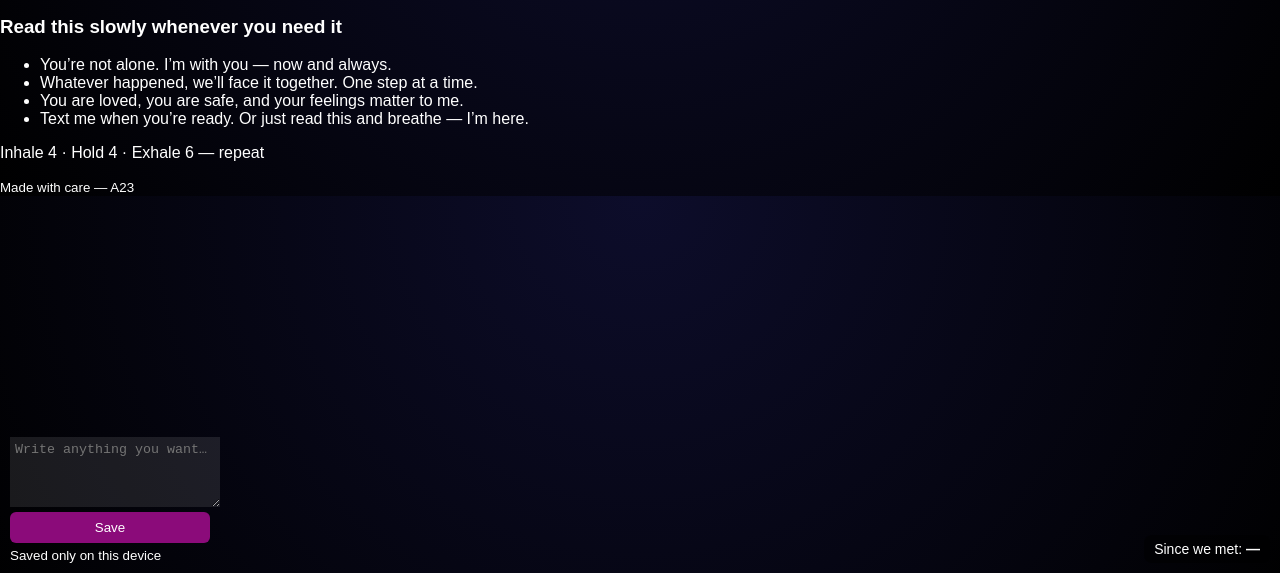
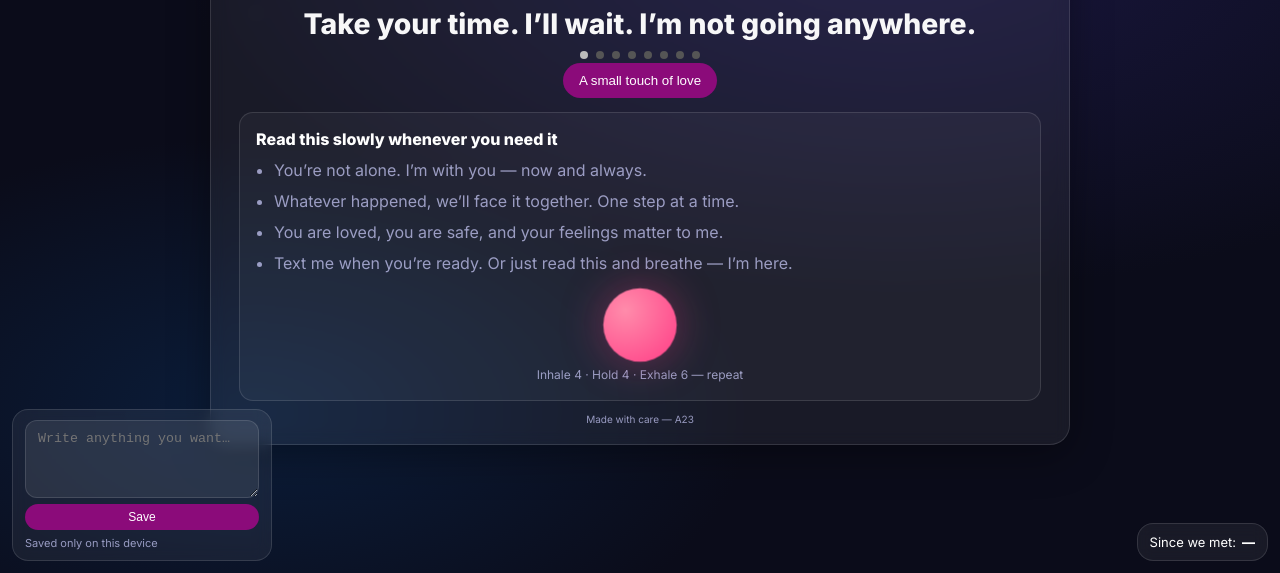
Before and after one commit to ii1123/ii1123.github.io, a plain HTML site: page index.html in a window 1280 px wide. Shown: the part 227-800 px from the top of the page. Drawn offline with Linux system fonts and the light colour scheme.

Commit message:
Update style.css

```diff
--- a/style.css
+++ b/style.css
@@ -1,83 +1,114 @@
-body {
-  margin: 0;
-  font-family: 'Poppins', sans-serif;
-  color: #fff;
-  background: radial-gradient(circle at top, #0d0d2b, #000000);
-  overflow-x: hidden;
+:root{
+  --bg:#0b0c1a;
+  --bg2:#0e0f24;
+  --ink:#fff;
+  --muted:#cfd0ffb3;
+  --accent:#ff3d86;
+  --accent2:#8B0B7A;
+  --glass: rgba(255,255,255,.06);
+  --glass-border: rgba(255,255,255,.12);
+}
+*{box-sizing:border-box} html,body{height:100%}
+body{
+  margin:0; color:var(--ink);
+  font-family:Inter,system-ui,Arial,sans-serif;
+  background: radial-gradient(1200px 600px at 70% 20%, #1a1740 0%, transparent 60%),
+              radial-gradient(900px 500px at 20% 80%, #0b1d3a 0%, transparent 55%),
+              var(--bg);
+  overflow-x:hidden;
 }
 
-.section {
-  min-height: 100vh;
-  display: flex;
-  flex-direction: column;
-  align-items: center;
-  justify-content: center;
-  text-align: center;
+/* background */
+#bg-layer{position:fixed; inset:0; pointer-events:none; z-index:0;}
+.stars{
+  position:absolute; inset:0; opacity:.9;
+  background:
+   radial-gradient(2px 2px at 20% 30%, #fff, transparent 60%),
+   radial-gradient(1.5px 1.5px at 60% 70%, #d8d8ff, transparent 60%),
+   radial-gradient(1.8px 1.8px at 80% 20%, #fff, transparent 60%),
+   radial-gradient(1.2px 1.2px at 30% 80%, #cfcfff, transparent 60%),
+   radial-gradient(1.3px 1.3px at 50% 50%, #fefefe, transparent 60%);
+  animation: twinkle 6s infinite ease-in-out;
+}
+@keyframes twinkle{0%,100%{opacity:.9}50%{opacity:.7}}
+
+.wrap{position:relative; z-index:1; min-height:100svh; display:grid; place-items:center; padding:24px}
+.glass{
+  background: var(--glass);
+  border:1px solid var(--glass-border);
+  backdrop-filter: blur(8px);
+}
+.small{border-radius:16px; padding:10px 12px}
+.card{
+  width:min(860px,90vw); padding:28px 28px 18px;
+  border-radius:20px; box-shadow:0 10px 40px rgba(0,0,0,.35);
+}
+.head{display:grid; gap:8px; text-align:center}
+.title{margin:0; font-size:28px; font-weight:800; letter-spacing:.3px}
+.mini{margin:0; color:var(--muted); font-size:14px}
+.bigline{
+  text-align:center; margin:18px auto 8px;
+  font-weight:800; font-size:clamp(18px,3.4vw,28px);
+}
+.breathe{animation: breathe 6.5s ease-in-out infinite}
+@keyframes breathe{0%,100%{transform:scale(1);opacity:.95}50%{transform:scale(1.03);opacity:1}}
+
+.dots{display:flex; justify-content:center; gap:8px; margin:10px 0 4px}
+.dots span{width:8px;height:8px;border-radius:50%;background:#555}
+.dots .on{background:#bbb}
+
+.pill{border:none; background:var(--accent2); color:#fff; padding:10px 16px; border-radius:999px; cursor:pointer}
+.pill.sm{padding:6px 10px; font-size:12px}
+.row.center{display:flex; justify-content:center}
+
+.panel{margin-top:14px; padding:16px; border-radius:14px; background:rgba(255,255,255,.04); border:1px solid var(--glass-border)}
+.panel h3{margin:0 0 8px; font-size:16px}
+.panel ul{margin:0 0 14px 0; padding-left:18px; color:var(--muted); line-height:1.7}
+.panel li{margin:4px 0}
+
+.breath-wrap{display:grid; place-items:center; gap:8px; margin:12px 0 2px}
+.breath-circle{
+  width:68px; height:68px; border-radius:50%;
+  background: radial-gradient(circle at 30% 30%, #ff8cab, #ff3d86);
+  box-shadow:0 0 40px rgba(255,61,134,.35);
+  animation: inhale 4s ease-in-out infinite;
+}
+@keyframes inhale{
+  0%{transform:scale(0.9)}
+  25%{transform:scale(1.08)}
+  50%{transform:scale(1.12)}
+  80%{transform:scale(0.86)}
+  100%{transform:scale(0.9)}
+}
+.hint{margin:0; color:var(--muted); font-size:12px; text-align:center}
+.foot{margin-top:10px; text-align:center; color:var(--muted); font-size:12px}
+
+.heart{display:inline-block; animation:pulse 2.6s ease-in-out infinite}
+@keyframes pulse{0%,100%{transform:scale(1)}50%{transform:scale(1.1)}}
+
+/* bottom widgets */
+.since{position:fixed; right:12px; bottom:12px; display:flex; gap:6px; align-items:baseline; font-size:13px; z-index:2}
+.notebook{position:fixed; left:12px; bottom:12px; display:grid; gap:6px; width:min(45vw,260px); z-index:2}
+.notebook textarea{
+  width:100%; min-height:78px; resize:vertical; padding:10px 12px;
+  border-radius:12px; border:1px solid var(--glass-border);
+  background:rgba(255,255,255,.08); color:#fff; outline:none;
+}
+.muted{color:var(--muted); font-size:11px}
+
+/* floating hearts (background) */
+.heart-float{
+  position:fixed; z-index:0; pointer-events:none;
+  will-change:transform,opacity; filter:drop-shadow(0 2px 6px rgba(255,0,120,.5));
+  animation: fall 9s linear forwards;
+}
+@keyframes fall{
+  0%{transform:translateY(-40px) translateX(0) rotate(0); opacity:.9}
+  100%{transform:translateY(110vh) translateX(var(-- drift, 60px)) rotate(40deg); opacity:0}
 }
 
-.title {
-  font-size: 50px;
-  font-weight: bold;
-  color: #fff;
-  animation: breathe 4s ease-in-out infinite;
+/* responsive */
+@media (max-width:520px){
+  .card{padding:22px 18px}
+  .bigline{font-size:18px}
 }
-
-.subtitle {
-  margin-top: 10px;
-  font-size: 20px;
-  opacity: 0.9;
-  animation: breathe 6s ease-in-out infinite;
-}
-
-.qr-card {
-  margin-top: 20px;
-  padding: 15px;
-  background: rgba(255,255,255,0.08);
-  border-radius: 12px;
-  backdrop-filter: blur(6px);
-}
-
-.qr-card img { width: 200px; }
-
-@keyframes breathe {
-  0%, 100% { transform: scale(1); opacity: 0.9; }
-  50% { transform: scale(1.05); opacity: 1; }
-}
-
-.since {
-  position: fixed;
-  right: 10px;
-  bottom: 10px;
-  background: rgba(0,0,0,.5);
-  padding: 6px 10px;
-  border-radius: 8px;
-  font-size: 14px;
-}
-
-.notebook {
-  position: fixed;
-  left: 10px;
-  bottom: 10px;
-  display: flex;
-  flex-direction: column;
-  gap: 5px;
-  width: 200px;
-}
-
-.notebook textarea {
-  width: 100%;
-  height: 60px;
-  background: rgba(255,255,255,0.1);
-  color: #fff;
-  border: none;
-  padding: 5px;
-}
-
-button {
-  border: none;
-  padding: 8px;
-  border-radius: 6px;
-  background: #8B0B7A;
-  color: #fff;
-  cursor: pointer;
-}
```
